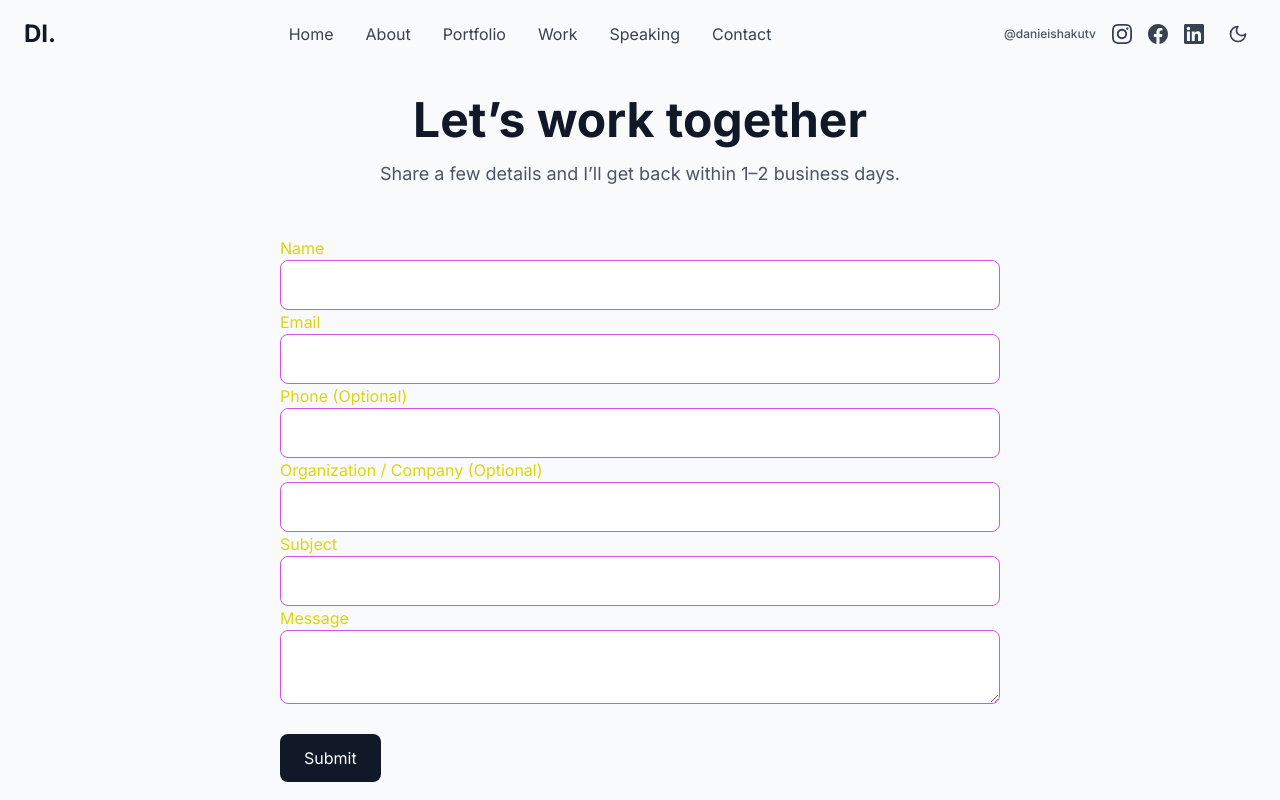
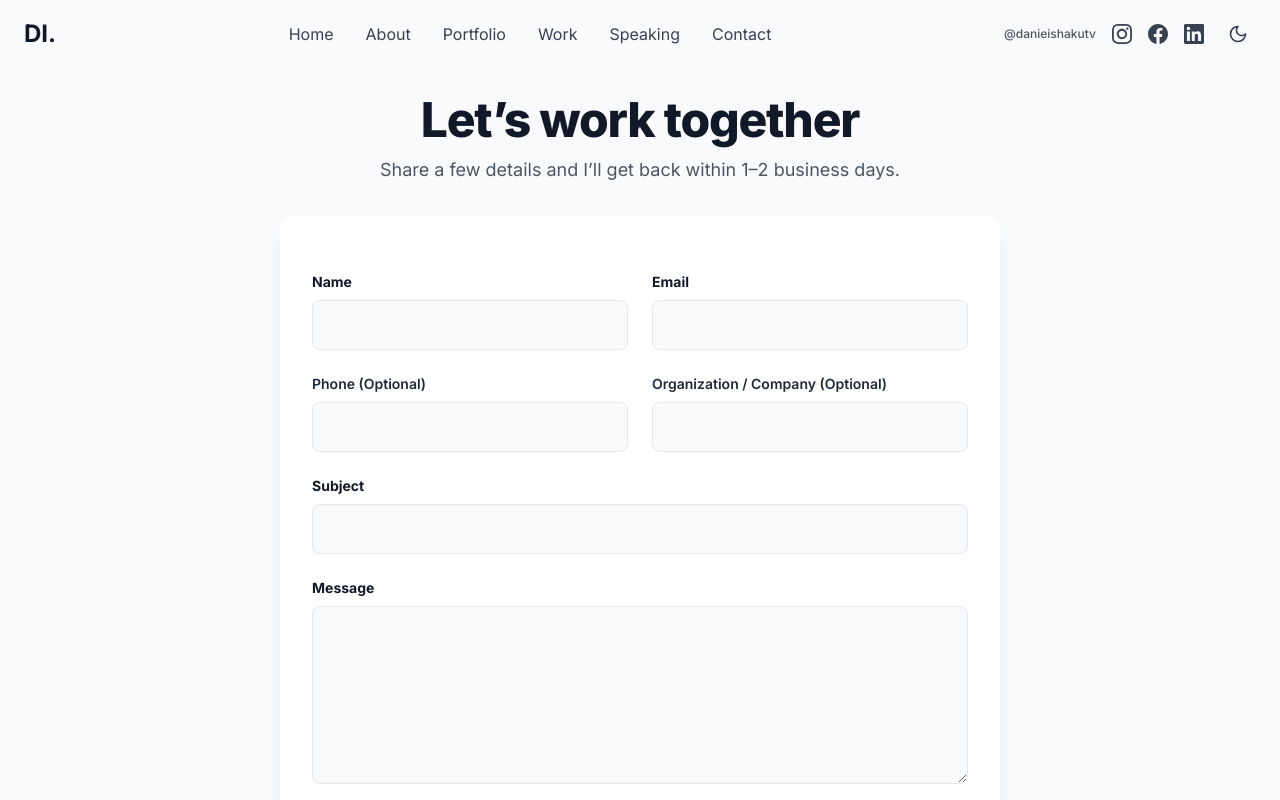
Before and after one commit to danielishakutv/portfolio, a Next.js app: page /contact in a window 1280 px wide. Shown: the top 800 px of the page. Built offline with nearby package versions, Linux system fonts and the light colour scheme.

Commit message:
Contact: style form (bold, rounded, gradient) and make success modal navigate to /projects

```diff
--- a/app/contact/page.tsx
+++ b/app/contact/page.tsx
@@ -1,9 +1,11 @@
 'use client'
 
 import { useEffect, useState } from 'react'
+import { useRouter } from 'next/navigation'
 
 export default function ContactPage() {
   const [showModal, setShowModal] = useState(false)
+  const router = useRouter()
 
   useEffect(() => {
     // Dynamically load jQuery and jquery.form plugin, then bind the submit handler
@@ -82,87 +84,103 @@ export default function ContactPage() {
   return (
     <main className="pt-24 pb-20 min-h-screen bg-gray-50 dark:bg-gray-900">
       <div className="max-w-3xl mx-auto px-6">
-        <div className="text-center mb-12">
-          <h1 className="text-4xl md:text-5xl font-bold text-gray-900 dark:text-white mb-4">
+        <div className="text-center mb-8">
+          <h1 className="text-5xl font-extrabold text-gray-900 dark:text-white mb-3 tracking-tight">
             Let’s work together
           </h1>
-          <p className="text-lg text-gray-600 dark:text-gray-400">
+          <p className="text-lg text-gray-600 dark:text-gray-400 max-w-2xl mx-auto">
             Share a few details and I’ll get back within 1–2 business days.
           </p>
         </div>
 
+        <div className="bg-white dark:bg-gray-800 shadow-xl rounded-2xl p-8">
           {/* Google Form - DO NOT CHANGE IDs, names or endpoint */}
           <form
             action="https://docs.google.com/forms/d/e/1FAIpQLScq2CuXrBqHINVPEukIoZu5U3Y9lSwnN9PR30oRFhhvDUrSKA/formResponse"
             target="_self"
             id="bootstrapForm"
             method="POST"
+            className="space-y-6"
           >
             <fieldset>
               <h2 className="sr-only">Contact Form on Portfolio Website</h2>
             </fieldset>
 
-          <fieldset>
-            <legend htmlFor="39647405">Name</legend>
-            <div className="form-group">
-              <input id="952164786" type="text" name="entry.952164786" className="form-control w-full px-4 py-3 rounded-lg border" required />
+            <div className="grid grid-cols-1 md:grid-cols-2 gap-6">
+              <div>
+                <label htmlFor="952164786" className="block text-sm font-bold text-gray-900 dark:text-white mb-2">
+                  Name
+                </label>
+                <input id="952164786" type="text" name="entry.952164786" className="w-full px-5 py-3 rounded-lg border border-gray-200 dark:border-gray-700 bg-gray-50 dark:bg-gray-900 text-gray-900 dark:text-white placeholder-gray-400 focus:outline-none focus:ring-2 focus:ring-indigo-500" required />
               </div>
-          </fieldset>
 
-          <fieldset>
-            <legend htmlFor="1168891388">Email</legend>
-            <div className="form-group">
-              <input id="134509771" type="text" name="entry.134509771" className="form-control w-full px-4 py-3 rounded-lg border" required />
+              <div>
+                <label htmlFor="134509771" className="block text-sm font-bold text-gray-900 dark:text-white mb-2">
+                  Email
+                </label>
+                <input id="134509771" type="text" name="entry.134509771" className="w-full px-5 py-3 rounded-lg border border-gray-200 dark:border-gray-700 bg-gray-50 dark:bg-gray-900 text-gray-900 dark:text-white placeholder-gray-400 focus:outline-none focus:ring-2 focus:ring-indigo-500" required />
               </div>
-          </fieldset>
+            </div>
 
-          <fieldset>
-            <legend htmlFor="1206902817">Phone (Optional)</legend>
-            <div className="form-group">
-              <input id="1157405561" type="text" name="entry.1157405561" className="form-control w-full px-4 py-3 rounded-lg border" />
+            <div className="grid grid-cols-1 md:grid-cols-2 gap-6">
+              <div>
+                <label htmlFor="1157405561" className="block text-sm font-semibold text-gray-800 dark:text-gray-200 mb-2">
+                  Phone (Optional)
+                </label>
+                <input id="1157405561" type="text" name="entry.1157405561" className="w-full px-5 py-3 rounded-lg border border-gray-200 dark:border-gray-700 bg-gray-50 dark:bg-gray-900 text-gray-900 dark:text-white placeholder-gray-400 focus:outline-none focus:ring-2 focus:ring-indigo-500" />
               </div>
-          </fieldset>
 
-          <fieldset>
-            <legend htmlFor="1334432677">Organization / Company (Optional)</legend>
-            <div className="form-group">
-              <input id="1097748670" type="text" name="entry.1097748670" className="form-control w-full px-4 py-3 rounded-lg border" />
+              <div>
+                <label htmlFor="1097748670" className="block text-sm font-semibold text-gray-800 dark:text-gray-200 mb-2">
+                  Organization / Company (Optional)
+                </label>
+                <input id="1097748670" type="text" name="entry.1097748670" className="w-full px-5 py-3 rounded-lg border border-gray-200 dark:border-gray-700 bg-gray-50 dark:bg-gray-900 text-gray-900 dark:text-white placeholder-gray-400 focus:outline-none focus:ring-2 focus:ring-indigo-500" />
               </div>
-          </fieldset>
+            </div>
 
-          <fieldset>
-            <legend htmlFor="600812440">Subject</legend>
-            <div className="form-group">
-              <input id="844904308" type="text" name="entry.844904308" className="form-control w-full px-4 py-3 rounded-lg border" />
+            <div>
+              <label htmlFor="844904308" className="block text-sm font-bold text-gray-900 dark:text-white mb-2">
+                Subject
+              </label>
+              <input id="844904308" type="text" name="entry.844904308" className="w-full px-5 py-3 rounded-lg border border-gray-200 dark:border-gray-700 bg-gray-50 dark:bg-gray-900 text-gray-900 dark:text-white placeholder-gray-400 focus:outline-none focus:ring-2 focus:ring-indigo-500" />
             </div>
-          </fieldset>
 
-          <fieldset>
-            <legend htmlFor="2082728613">Message</legend>
-            <div className="form-group">
-              <textarea id="1411447157" name="entry.1411447157" className="form-control w-full px-4 py-3 rounded-lg border" />
+            <div>
+              <label htmlFor="1411447157" className="block text-sm font-bold text-gray-900 dark:text-white mb-2">
+                Message
+              </label>
+              <textarea id="1411447157" name="entry.1411447157" className="w-full px-5 py-4 rounded-lg border border-gray-200 dark:border-gray-700 bg-gray-50 dark:bg-gray-900 text-gray-900 dark:text-white placeholder-gray-400 focus:outline-none focus:ring-2 focus:ring-indigo-500" rows={6} />
             </div>
-          </fieldset>
 
             <input type="hidden" name="fvv" value="1" />
             <input type="hidden" name="fbzx" value="5145165369736482462" />
             <input type="hidden" name="pageHistory" value="0" />
 
-          <div className="mt-6">
-            <input className="btn btn-primary bg-gray-900 dark:bg-white text-white dark:text-gray-900 px-6 py-3 rounded-lg" type="submit" value="Submit" />
+            <div className="mt-2">
+              <input className="w-full inline-flex items-center justify-center gap-2 bg-gradient-to-r from-indigo-600 to-indigo-500 hover:from-indigo-700 hover:to-indigo-600 text-white font-semibold px-6 py-3 rounded-lg shadow-md" type="submit" value="Send Message" />
             </div>
           </form>
+        </div>
 
         {/* Modal shown after successful submission (or when JSONP fails) */}
         {showModal && (
           <div className="fixed inset-0 z-50 flex items-center justify-center p-6">
             <div className="absolute inset-0 bg-black/50" onClick={() => setShowModal(false)} />
-            <div className="relative bg-white dark:bg-gray-900 text-gray-900 dark:text-white rounded-lg p-8 max-w-md w-full shadow-lg">
-              <h3 className="text-lg font-semibold mb-2">Message sent</h3>
-              <p className="mb-4">Thanks — your message has been submitted. I will get back to you shortly.</p>
-              <div className="text-right">
-                <button onClick={() => setShowModal(false)} className="px-4 py-2 bg-gray-900 dark:bg-white text-white dark:text-gray-900 rounded">
-                  Close
+            <div className="relative bg-white dark:bg-gray-900 text-gray-900 dark:text-white rounded-2xl p-8 max-w-md w-full shadow-2xl ring-1 ring-black/5">
+              <div className="flex items-start gap-4">
+                <div className="flex-shrink-0 w-12 h-12 rounded-full bg-green-100 text-green-700 flex items-center justify-center">
+                  <svg xmlns="http://www.w3.org/2000/svg" className="h-6 w-6" viewBox="0 0 20 20" fill="currentColor">
+                    <path fillRule="evenodd" d="M16.707 5.293a1 1 0 010 1.414L8.414 15 5 11.586a1 1 0 011.414-1.414L8.414 12.172l7.293-7.293a1 1 0 011.414 0z" clipRule="evenodd" />
+                  </svg>
+                </div>
+                <div className="flex-1">
+                  <h3 className="text-xl font-bold mb-1">Message sent</h3>
+                  <p className="text-gray-600 dark:text-gray-300 mb-4">Thanks — your message has been submitted. I will get back to you shortly.</p>
+                </div>
+              </div>
+              <div className="mt-4 text-right">
+                <button onClick={() => { setShowModal(false); router.push(`${process.env.NEXT_PUBLIC_BASE_PATH || ''}/projects`) }} className="inline-flex items-center gap-2 px-4 py-2 bg-indigo-600 hover:bg-indigo-700 text-white rounded-lg font-semibold">
+                  View projects
                 </button>
               </div>
             </div>
```
Lines whose indentation alone changed are shown as unchanged.
